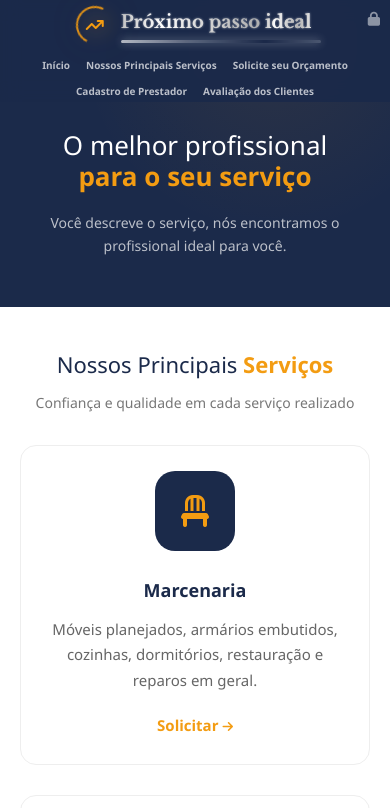
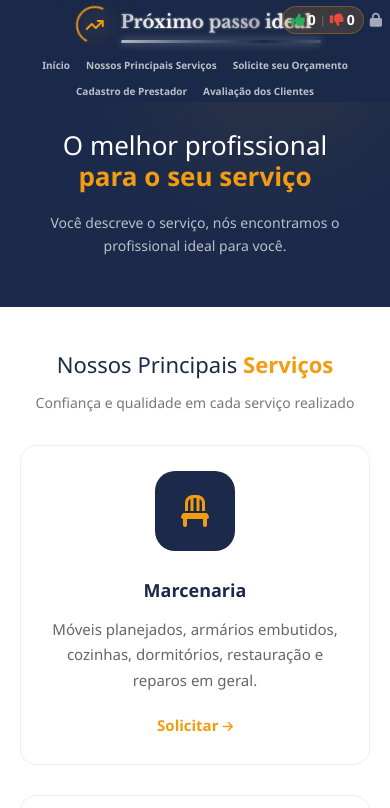
Before and after one commit to Recruta777/proximo-passo-ideal, a website: page index.html in a window 390 px wide. Shown: the top 808 px of the page. Drawn offline with nearby package versions, Linux system fonts and the light colour scheme.

Commit message:
mobile: badge e cadeado visiveis e reposicionados

```diff
--- a/css/style.css
+++ b/css/style.css
@@ -960,25 +960,27 @@ section {
 
     .header-top .nav-list {
         position: absolute;
-        top: 8px;
-        right: 10px;
+        top: 6px;
+        right: 8px;
         flex: none;
-        gap: 6px;
     }
 
     .nav-rating-item {
         transform: none !important;
-        gap: 4px !important;
+        gap: 6px !important;
     }
 
     .header-rec-badge {
-        display: none !important;
+        transform: none !important;
+        font-size: 11px;
+        padding: 2px 8px;
+        gap: 4px;
     }
 
     .nav-list a[href="admin.html"] {
         transform: none !important;
         font-size: 14px !important;
-        color: rgba(255,255,255,0.5) !important;
+        color: rgba(255,255,255,0.6) !important;
     }
 
     .nav {
```
